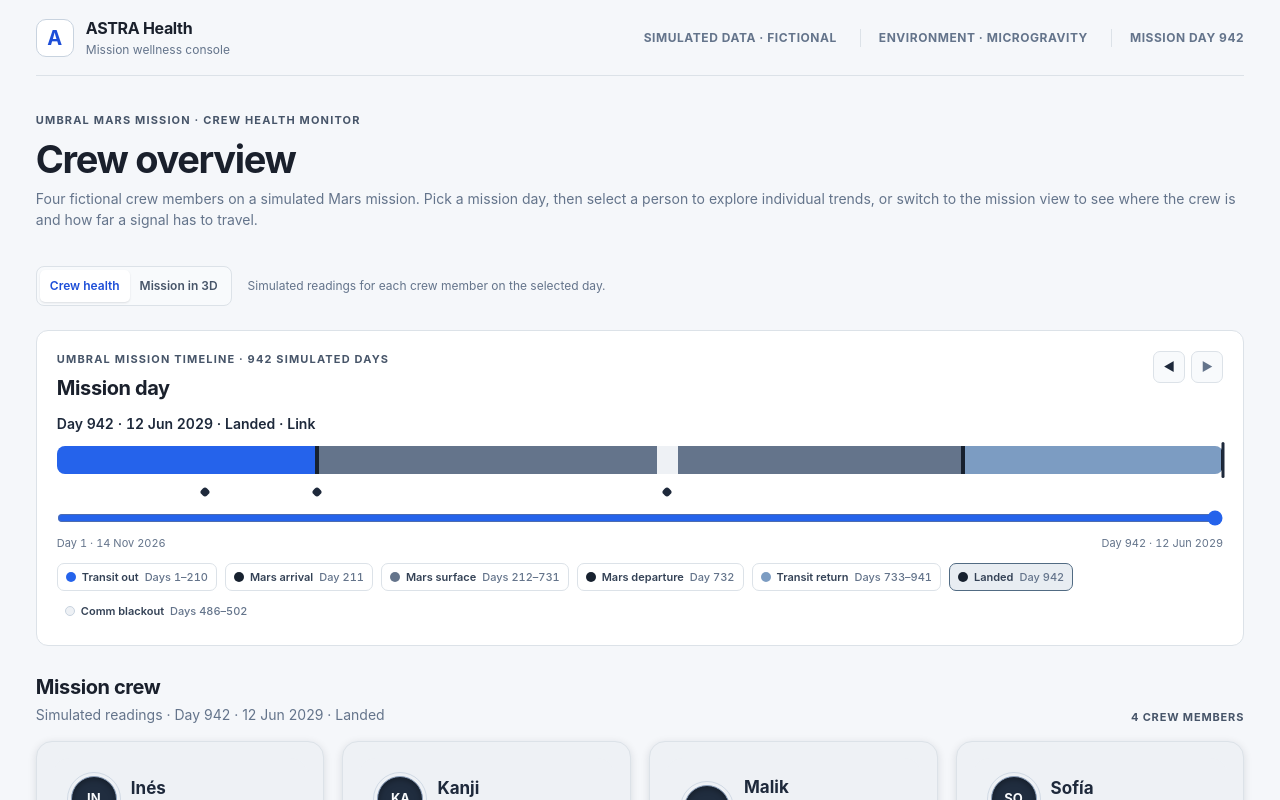
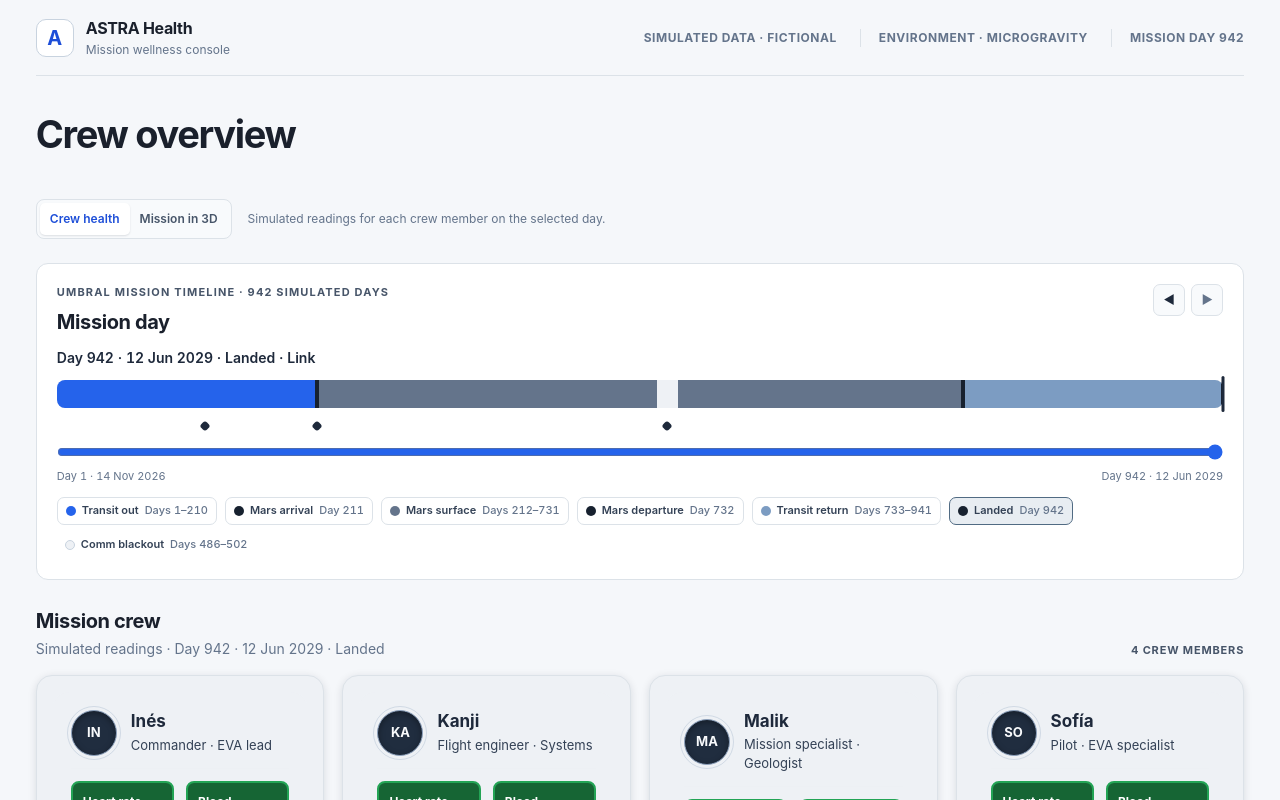
Before and after one commit to iniveyro/NASA-Space-Apps-Challenge, a Next.js app: page / in a window 1280 px wide. Shown: the top 800 px of the page. Built offline with nearby package versions, Linux system fonts and the light colour scheme.

Commit message:
chore(crew-overview): remove redundant intro copy

```diff
--- a/src/features/crew-overview/components/CrewOverview.tsx
+++ b/src/features/crew-overview/components/CrewOverview.tsx
@@ -1,5 +1,5 @@
 import type { ReactNode } from "react";
-import { Eyebrow, PageFooter } from "@/shared/design-system";
+import { PageFooter } from "@/shared/design-system";
 import { loadMissionData } from "../lib/mission-data.server";
 import { MissionCrewBoard } from "./MissionCrewBoard";
 
@@ -13,13 +13,9 @@ export async function CrewOverview({ mission }: { mission?: ReactNode }) {
     <section id="crew-view" className="pt-9" aria-labelledby="crew-title">
       <div className="mb-9 flex items-center justify-between gap-6 max-sm:mb-7 max-sm:items-start">
         <div>
-          <Eyebrow>UMBRAL MARS MISSION · CREW HEALTH MONITOR</Eyebrow>
           <h1 id="crew-title" tabIndex={-1} className="mb-1.75">
             Crew overview
           </h1>
-          <p className="m-0 text-body text-muted">
-            Four fictional crew members on a simulated Mars mission. Pick a mission day, then select a person to explore individual trends, or switch to the mission view to see where the crew is and how far a signal has to travel.
-          </p>
         </div>
       </div>
       <MissionCrewBoard data={data} mission={mission} />
```
